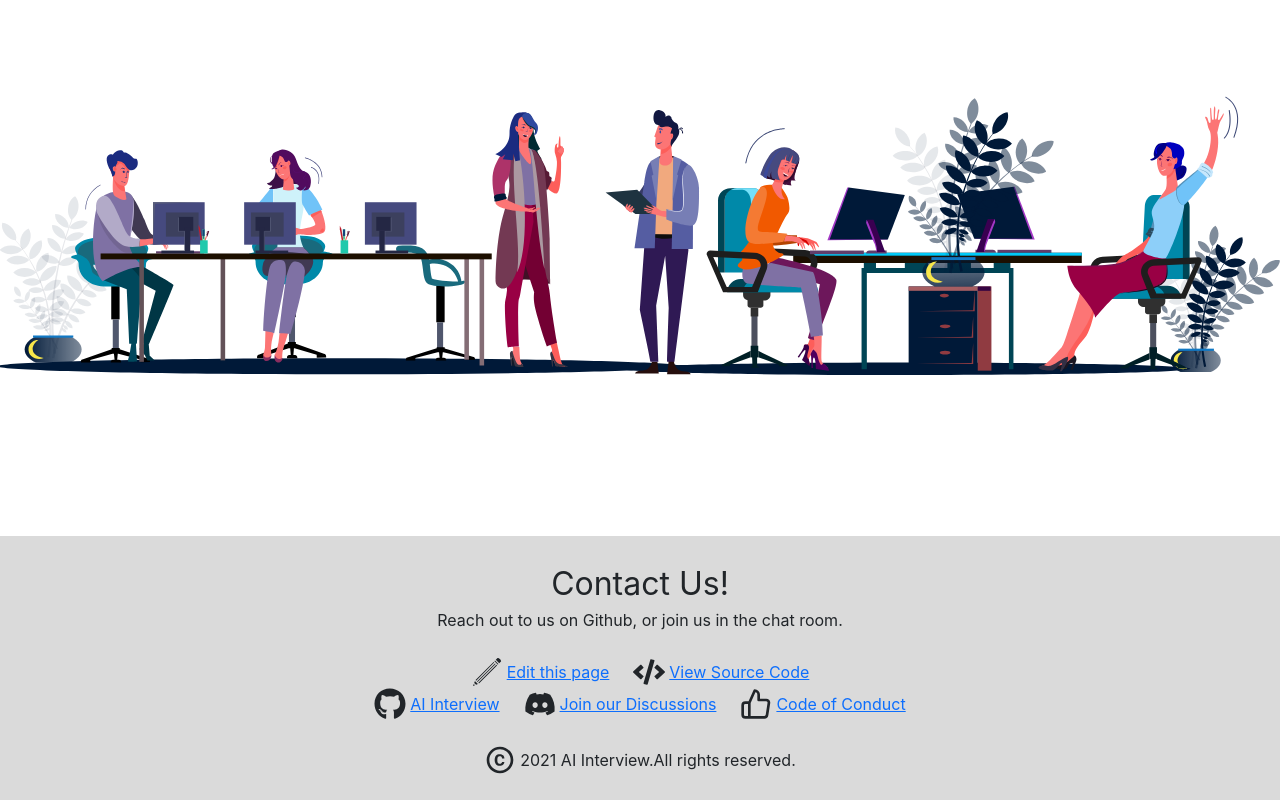
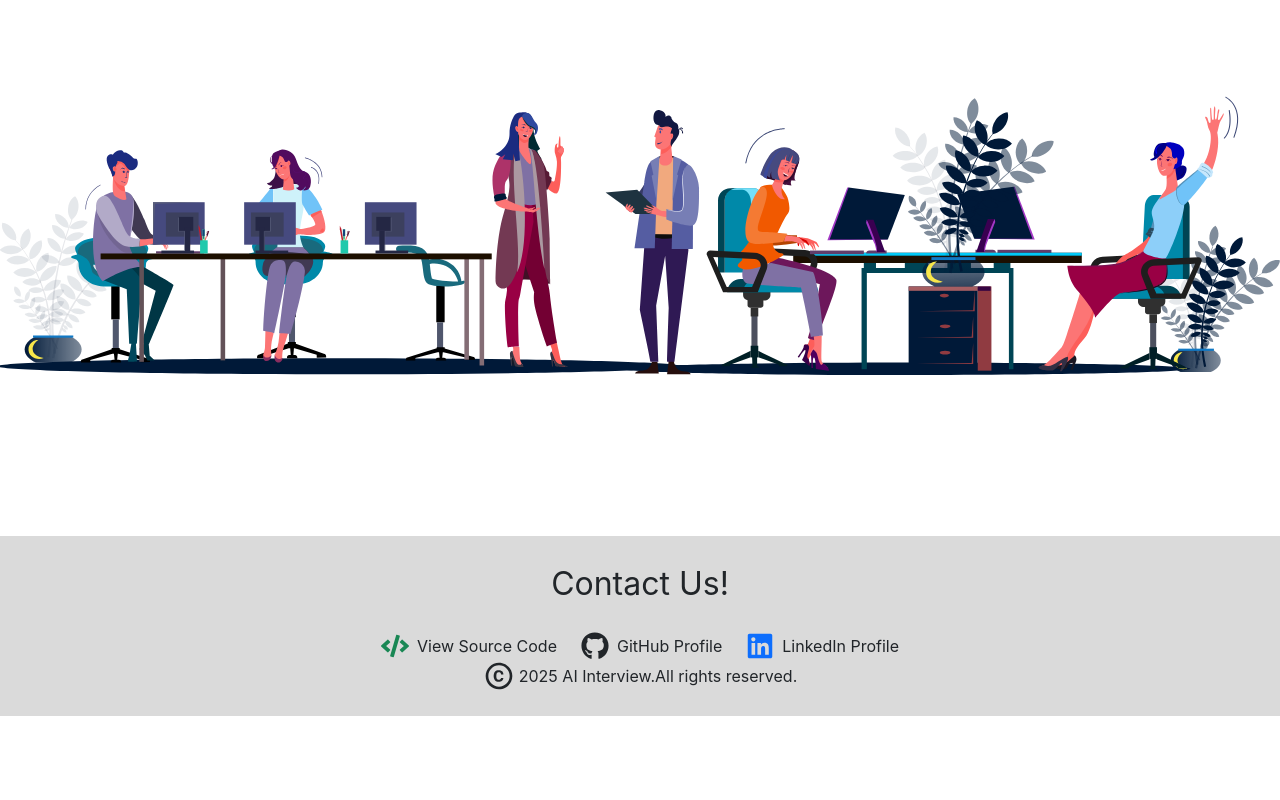
Before and after one commit to hashtag-longrangers/AI-Interview-Software, a React (Create React App) app in the folder Application/: page / in a window 1280 px wide. Shown: the part 484-1284 px from the top of the page. After the commit the page ends 1200 px from the top, so only its background shows below. Built offline with nearby package versions, Linux system fonts and the light colour scheme.

Commit message:
Update footer.component.jsx

```diff
--- a/Application/src/components/footer.component.jsx
+++ b/Application/src/components/footer.component.jsx
@@ -1,34 +1,72 @@
 import React from "react";
-import {GiPencil} from "react-icons/gi";
-import {FaCode} from "react-icons/fa";
-import {FaGithub} from "react-icons/fa";
-import {FaDiscord} from "react-icons/fa";
-import {FiThumbsUp} from "react-icons/fi";
-import {MdOutlineCopyright} from "react-icons/md";
+import { GiPencil } from "react-icons/gi";
+import { FaCode } from "react-icons/fa";
+import { FaGithub } from "react-icons/fa";
+import { FaDiscord } from "react-icons/fa";
+import { FiThumbsUp } from "react-icons/fi";
+import { MdOutlineCopyright } from "react-icons/md";
+import { FaLinkedin } from "react-icons/fa";
+//import { GiPencil } from "react-icons/gi";
 
-
-const Footer = ()=>{
+const Footer = () => {
   return (
     <>
-            <div className="d-flex flex-column px-3  align-items-center font-linkk" style={{backgroundColor : "#dadada"}}><br />
+      <div
+        className="d-flex flex-column px-3  align-items-center font-linkk"
+        style={{ backgroundColor: "#dadada" }}
+      >
+        <br />
 
         <div className="h-8 fs-2">Contact Us!</div>
-                <div>Reach out to us on Github, or join us in the chat room. </div>
+        {/* <div>Reach out to us on Github, or join us in the chat room. </div> */}
         <br />
 
-                <div className="d-flex align-items-center gap-4">
-                <div className="d-flex align-items-center gap-1"><GiPencil className="fs-2" /><a href="https://github.com/aryasoni98/AI-Interview/tree/master/Application/src" target="_blank" rel="noopener noreferrer" >Edit this page</a></div> <div className="d-flex align-items-center gap-1"> <FaCode className="fs-2" /><a href="https://github.com/aryasoni98/AI-Interview/tree/master/Application"  text-dark target="_blank" rel="noopener noreferrer">View Source Code</a></div></div>
-
-                <div className="d-flex align-items-center gap-4 mb-4">
-                    <div className="d-flex align-items-center gap-1"><FaGithub className="fs-2" /><a href="https://github.com/aryasoni98/AI-Interview" target="_blank" rel="noopener noreferrer" text-dark >AI Interview</a></div>
-                    <div className="d-flex align-items-center gap-1"><FaDiscord className="fs-2" /><a href="https://discord.com/invite/Je3PHcMRT9" target="_blank" rel="noopener noreferrer" text-dark >Join our Discussions</a></div>
-                    <div className="d-flex align-items-center gap-1"><FiThumbsUp className="fs-2" /><a href="https://github.com/aryasoni98/AI-Interview/blob/master/CODE_OF_CONDUCT.md" target="_blank" rel="noopener noreferrer" text-dark >Code of Conduct</a></div>
+        <div className="d-flex align-items-center gap-4 flex-wrap">
+          <div className="d-flex align-items-center gap-2">
+            <FaCode className="fs-3 text-success" />
+            <a
+              href="https://github.com/hashtag-longrangers/AI-Interview-Software"
+              target="_blank"
+              rel="noopener noreferrer"
+              className="text-decoration-none text-dark fw-medium"
+            >
+              View Source Code
+            </a>
           </div>
 
-                <div className="d-flex align-items-center gap-1"><MdOutlineCopyright className="fs-2" />2021 AI Interview.All rights reserved.</div><br />
+          <div className="d-flex align-items-center gap-2">
+            <FaGithub className="fs-3 text-dark" />
+            <a
+              href="https://github.com/hashtag-longrangers"
+              target="_blank"
+              rel="noopener noreferrer"
+              className="text-decoration-none text-dark fw-medium"
+            >
+              GitHub Profile
+            </a>
+          </div>
+
+          <div className="d-flex align-items-center gap-2">
+            <FaLinkedin className="fs-3 text-primary" />
+            <a
+              href="https://linkedin.com/in/arnav-rangari"
+              target="_blank"
+              rel="noopener noreferrer"
+              className="text-decoration-none text-dark fw-medium"
+            >
+              LinkedIn Profile
+            </a>
+          </div>
+        </div>
+
+        <div className="d-flex align-items-center gap-1">
+          <MdOutlineCopyright className="fs-2" />
+          2025 AI Interview.All rights reserved.
+        </div>
+        <br />
       </div>
     </>
   );
-}
+};
 
 export default Footer;
```
Lines whose indentation alone changed are shown as unchanged.
